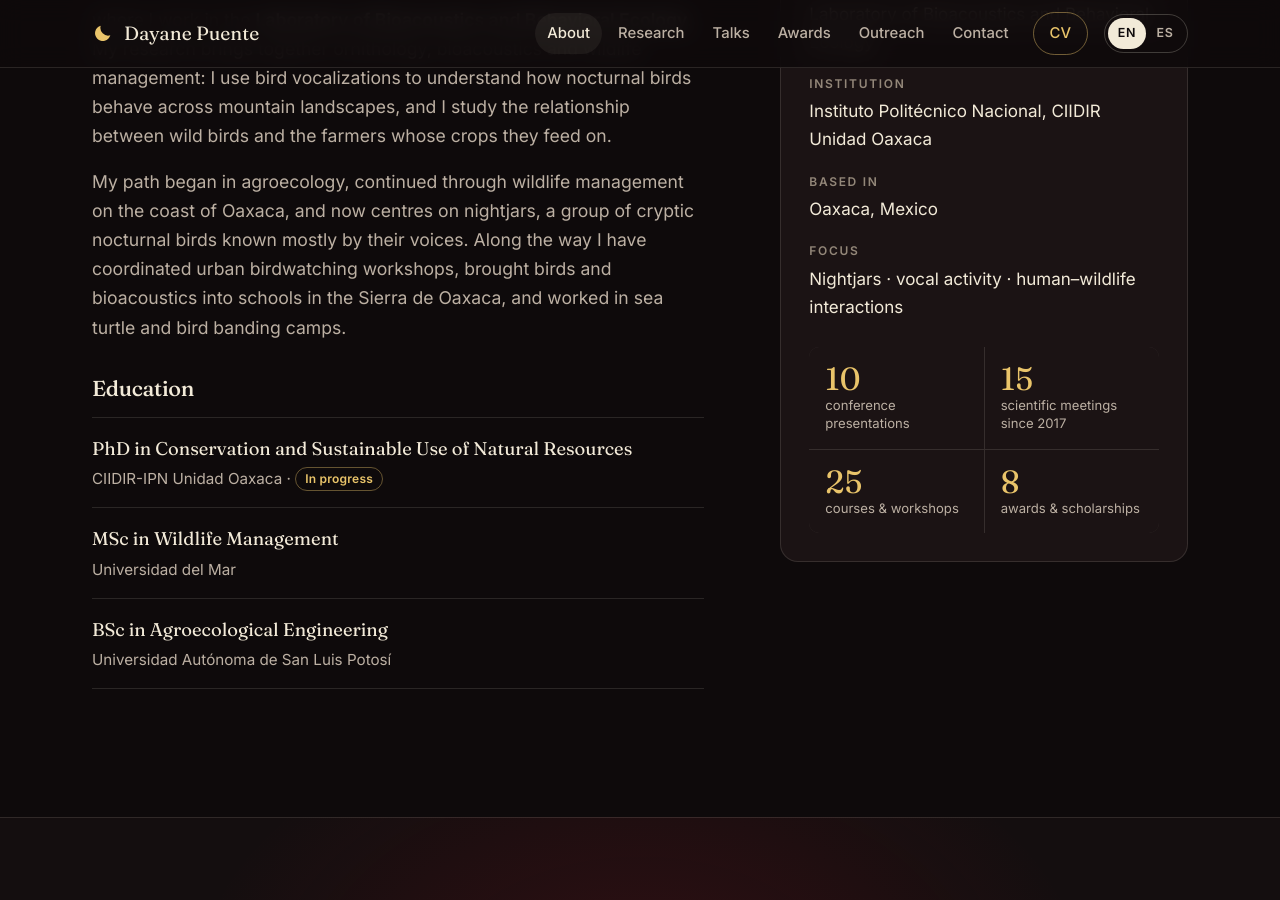
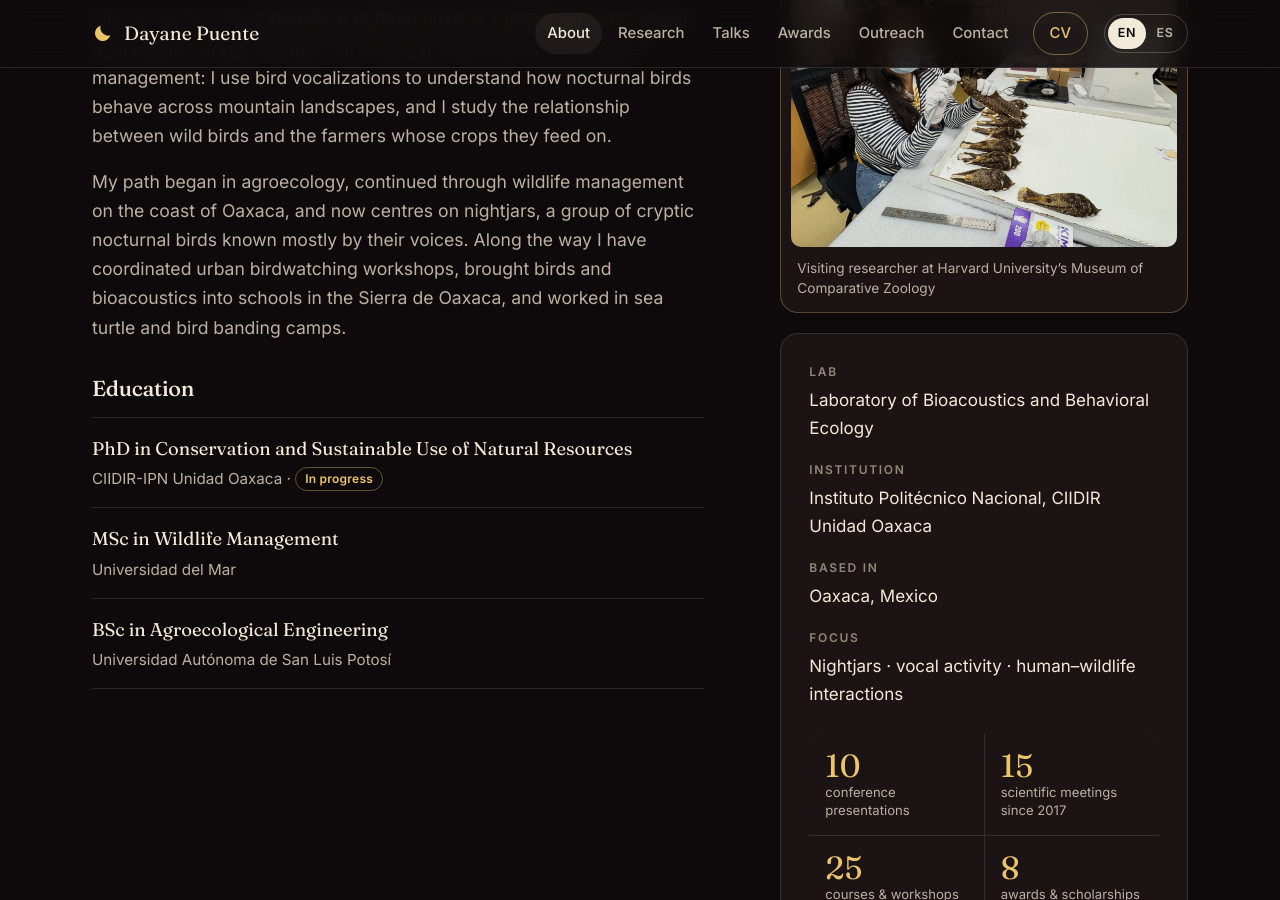
Before and after one commit to dayanepuente1989/MyPage, a Jekyll site: the page built from index.html, in a window 1280 px wide and 900 px high, scrolled down 1660 px. Built offline with Jekyll 4.4.1, drawn with Linux system fonts in a browser that asks for light colours.

Commit message:
Add photo from the Harvard MCZ research visit to the About section
Co-Authored-By: Claude Fable 5.1 <noreply@anthropic.com>
Claude-Session: https://claude.ai/code/session_0161ZwgzFEmdXNpoLmDQyc8e

```diff
--- a/_data/content.yml
+++ b/_data/content.yml
@@ -163,7 +163,7 @@ about:
   # file name here, e.g.  image: "assets/img/harvard-mcz.jpg".
   # Leave image empty ("") to hide the photo.
   photo:
-    image: ""
+    image: "assets/img/harvard-mcz.jpg"
     alt:
       en: "Dayane examining bird specimens at a museum collection table."
       es: "Dayane revisando especímenes de aves en la mesa de una colección científica."
```
Also changed, not shown: assets/img/harvard-mcz.jpg (added).
